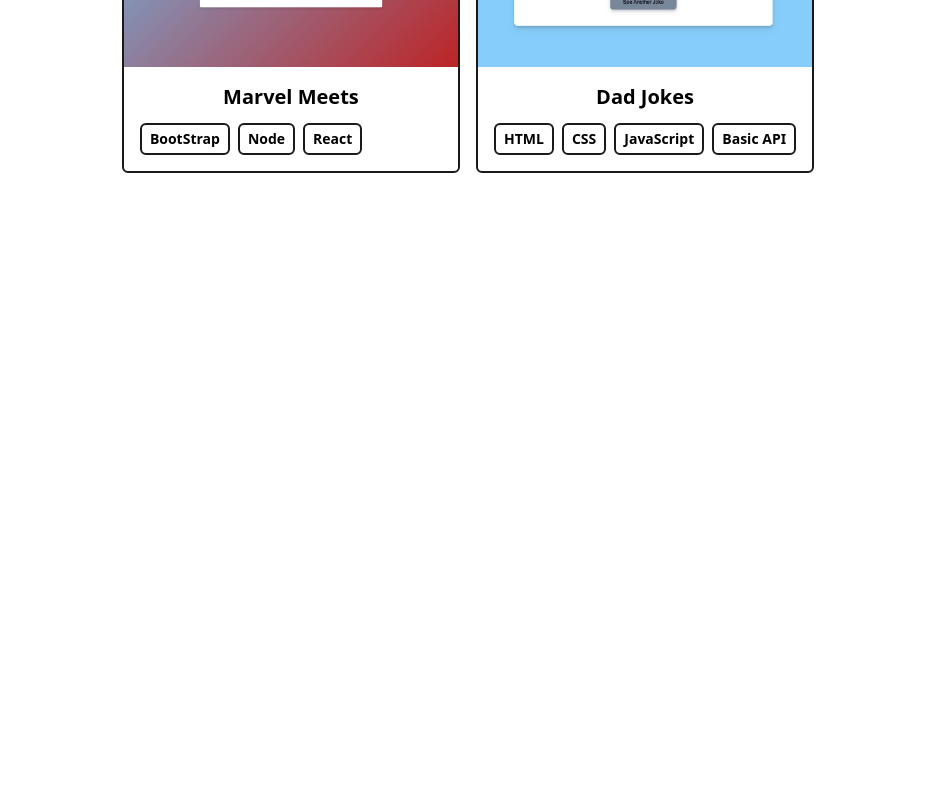
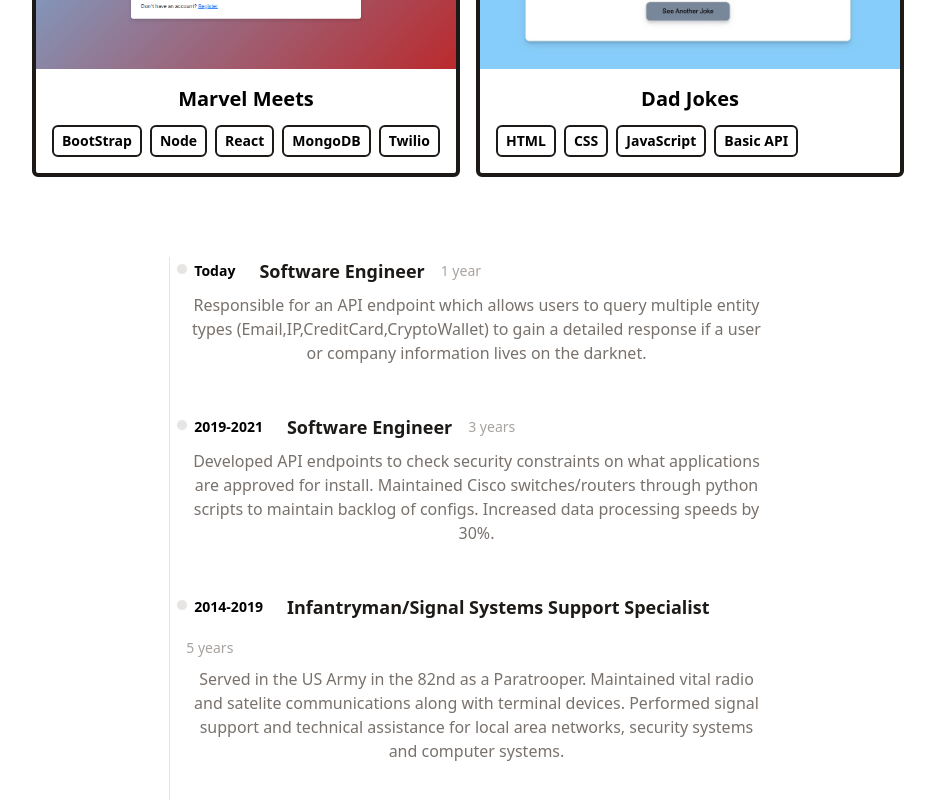
Before and after one commit to jcovington16/vite_portfolio, a React (Vite) app: page / in a window 1280 px wide. Shown: the part 620-1420 px from the top of the page, without its empty margins (172-1107 px from the left). Before the commit the page ends 825 px from the top, so only its background shows below. Built offline with nearby package versions, Linux system fonts and the light colour scheme.

Commit message:
chore: added job timeline.

```diff
--- a/src/App.jsx
+++ b/src/App.jsx
@@ -1,6 +1,7 @@
 import './App.css'
 import Intro from './components/Intro'
 import Portfolio from './components/Portfolio'
+import Timeline from './components/Timeline'
 
 function App() {
 
@@ -9,6 +10,7 @@ function App() {
       <div className="max-w-5xl w-11/12 mx-auto">
         <Intro />
         <Portfolio />
+        <Timeline />
       </div>
     </div>
   )
--- a/src/components/Intro.jsx
+++ b/src/components/Intro.jsx
@@ -18,7 +18,7 @@ function Intro() {
             </p>
         </div>
     </section>
-  )
+  );
 }
 
 export default Intro;
--- a/src/components/Portfolio.jsx
+++ b/src/components/Portfolio.jsx
@@ -21,4 +21,4 @@ function Portfolio() {
   )
 }
 
-export default Portfolio
+export default Portfolio;
--- a/src/components/PortfolioItem.jsx
+++ b/src/components/PortfolioItem.jsx
@@ -2,7 +2,7 @@ import React from 'react'
 
 function PortfolioItem({imgUrl, title, stack}) {
   return (
-    <a className='border-2 border-stone-900 dark:border-black rounded-md overflow-hidden'>
+    <a className='border-4 border-stone-900 dark:border-black rounded-md overflow-hidden'>
         <img
             src={imgUrl}
             alt='portfolio'
--- a/src/components/Timeline.jsx
+++ b/src/components/Timeline.jsx
@@ -0,0 +1,25 @@
+import React from 'react'
+import timeline from '../data/timeline'
+import TimelineItem from './TimelineItem'
+// import Title from './Title'
+
+function Timeline() {
+  return (
+    <div className="flex flex-col md:flex-row justify-center my-20">
+      <div className="w-7/12">
+        {/* <Title>Timeline</Title> */}
+        {timeline.map(item => (
+          <TimelineItem
+            key={item.title}
+            year={item.year}
+            title={item.title}
+            duration={item.duration}
+            details={item.details}
+          />
+        ))}
+      </div>
+    </div>
+  );
+}
+
+export default Timeline;
--- /dev/null
+++ b/src/components/TimelineItem.jsx
@@ -0,0 +1,27 @@
+import React from 'react'
+
+function TimelineItem({ year, title, duration, details}) {
+  return (
+    <ol className="flex flex-col md:flex-row relative border-l border-stone-200 dark:border-stone-700">
+        <li className="mb-10 ml-4">
+            <div className="absolute w-3 h-3 bg-stone-200 rounded-full mt-1.5 left-1.5 border border-white dark:border-stone-900"> </div>
+                <div className="flex flex-wrap gap-4 flex-row items-center justify-start text-xs md:text-sm">
+                    <span className="inline-block px-2 py-1 font-semibold text-black dark:text-stone-900 dark:bg-white rounded-md">
+                        {year}
+                    </span>
+                    <h3 className="text-lg font-semibold text-stone-900 dark:text-black">
+                        {title}
+                    </h3>
+                    <div className="my-1 text-sm font-normal leading-none text-stone-400 dark:text-stone-500">
+                        {duration}
+                    </div>
+                </div>
+            <p className="my-2 text-base font-normal text-stone-500 dark:text-stone-400">
+                {details}
+            </p>
+        </li>
+    </ol>
+  );
+}
+
+export default TimelineItem;
--- /dev/null
+++ b/src/components/Title.jsx
@@ -0,0 +1,15 @@
+import React from 'react'
+
+function Title({ children, id }) {
+  return (
+    <h1
+
+    id={id && id}
+    className="text-2xl font-bold underline underline-offset-8 decoration-4 mb-5 text-stone-900 dark:text-white"
+    >
+        {children}
+    </h1>
+  );
+}
+
+export default Title
--- a/src/data/portfolio.js
+++ b/src/data/portfolio.js
@@ -2,7 +2,7 @@ export default [
     {
         title: 'Marvel Meets',
         imgUrl: 'src/assets/marvel-meets.png',
-        stack: ['BootStrap', 'Node', 'React'],
+        stack: ['BootStrap', 'Node', 'React', 'MongoDB', 'Twilio'],
         workUrl: 'marvel-meets-6ehlsutmy-jcovington16.vercel.app'
     },
     {
--- /dev/null
+++ b/src/data/timeline.js
@@ -0,0 +1,20 @@
+export default [
+    {
+        year: "Today",
+        title: "Software Engineer",
+        duration: "1 year",
+        details: "Responsible for an API endpoint which allows users to query multiple entity types (Email,IP,CreditCard,CryptoWallet) to gain a detailed response if a user or company information lives on the darknet."
+    },
+    {
+        year: "2019-2021",
+        title: "Software Engineer",
+        duration: "3 years",
+        details: "Developed API endpoints to check security constraints on what applications are approved for install. Maintained Cisco switches/routers through python scripts to maintain backlog of configs. Increased data processing speeds by 30%."
+    },
+    {
+        year: "2014-2019",
+        title: "Infantryman/Signal Systems Support Specialist",
+        duration: "5 years",
+        details: "Served in the US Army in the 82nd as a Paratrooper. Maintained vital radio and satelite communications along with terminal devices. Performed signal support and technical assistance for local area networks, security systems and computer systems."
+    }
+]
```
